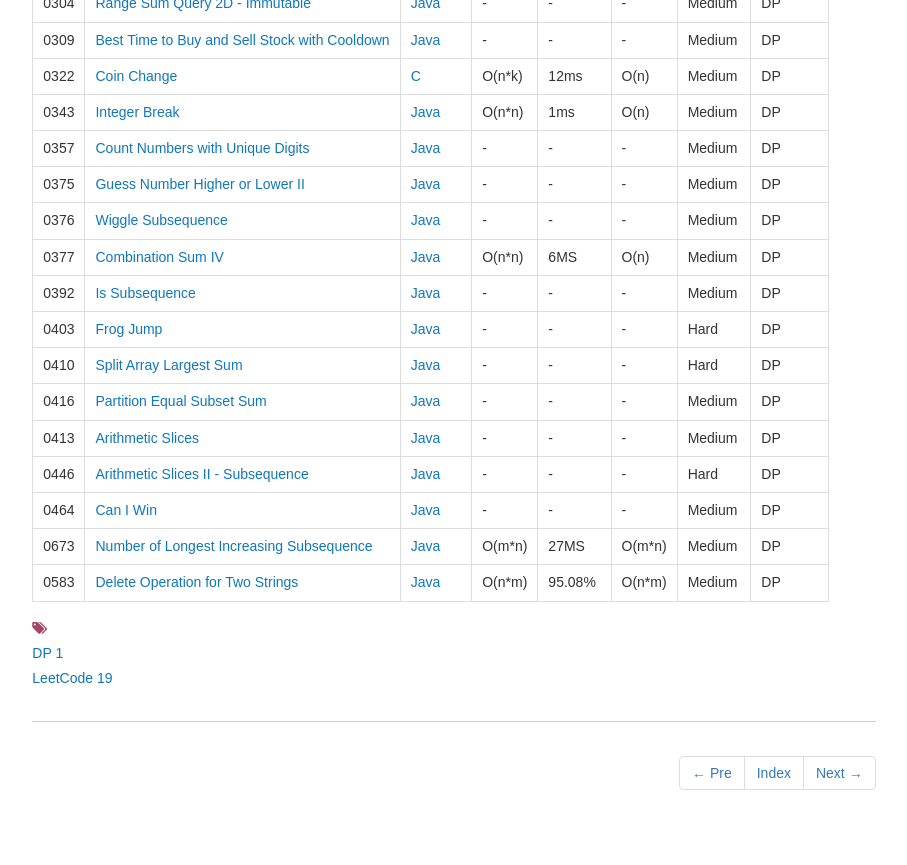
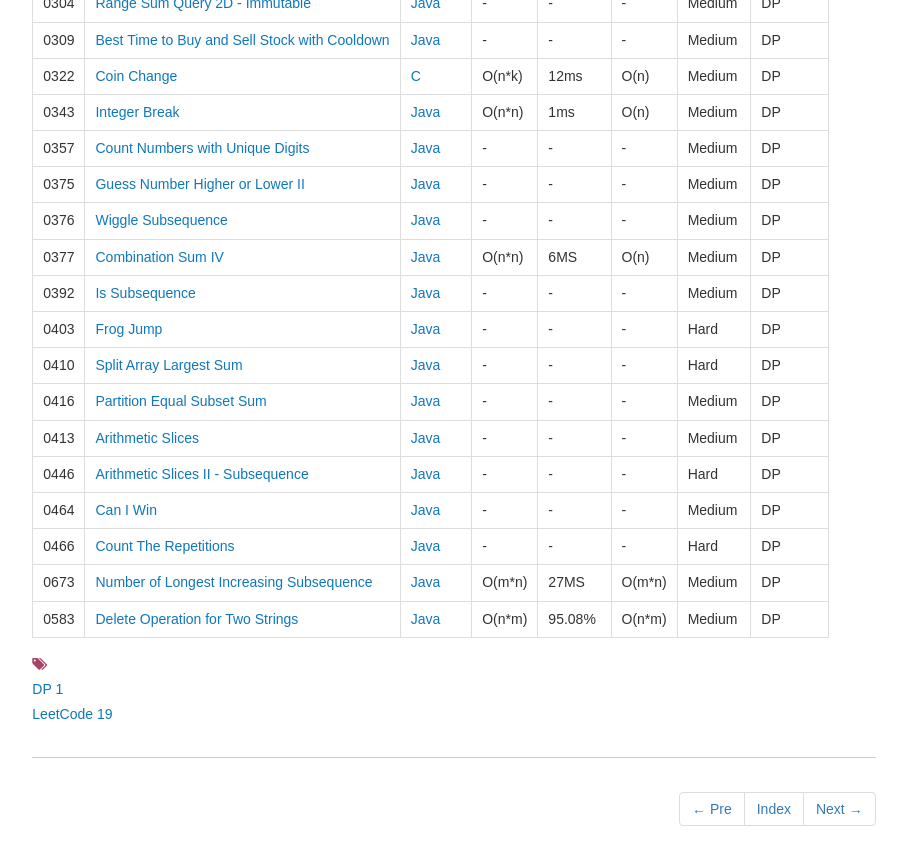
Before and after one commit to dunso/algorithm, a Jekyll site: the page built from docs/_posts/2017-12-03-DP.md, in a window 1280 px wide and 900 px high, scrolled down 892 px. Shown: the top 865 px of the window, without its empty margins (186-1093 px from the left). Built offline with Jekyll 4.4.1, drawn with Linux system fonts in a browser that asks for light colours; nearby versions of some CDN libraries.

Commit message:
Add index of LeetCode0466.java to docs

```diff
--- a/docs/_posts/2017-12-03-DP.md
+++ b/docs/_posts/2017-12-03-DP.md
@@ -46,5 +46,6 @@ icon: file-alt
 |0413|[Arithmetic Slices](https://leetcode.com/problems/arithmetic-slices/description/)|[Java](https://e.srl/leetcode-413/)|-|-|-|Medium|DP|
 |0446|[Arithmetic Slices II - Subsequence](https://leetcode.com/problems/arithmetic-slices-ii-subsequence/)|[Java](https://e.srl/leetcode-446/)|-|-|-|Hard|DP|
 |0464|[Can I Win](https://leetcode.com/problems/can-i-win/)|[Java](https://e.srl/leetcode-464/)|-|-|-|Medium|DP|
+|0466|[Count The Repetitions](https://leetcode.com/problems/count-the-repetitions/)|[Java](https://e.srl/leetcode-466/)|-|-|-|Hard|DP|
 |0673|[Number of Longest Increasing Subsequence](https://leetcode.com/problems/number-of-longest-increasing-subsequence/) | [Java](https://e.srl/leetcode-673/) | O(m\*n) |27MS| O(m\*n) |Medium|DP|
 |0583|[Delete Operation for Two Strings](https://leetcode.com/problems/delete-operation-for-two-strings)| [Java](https://e.srl/leetcode-58/)  | O(n\*m) |95.08%| O(n\*m)  |  Medium |DP |
```
